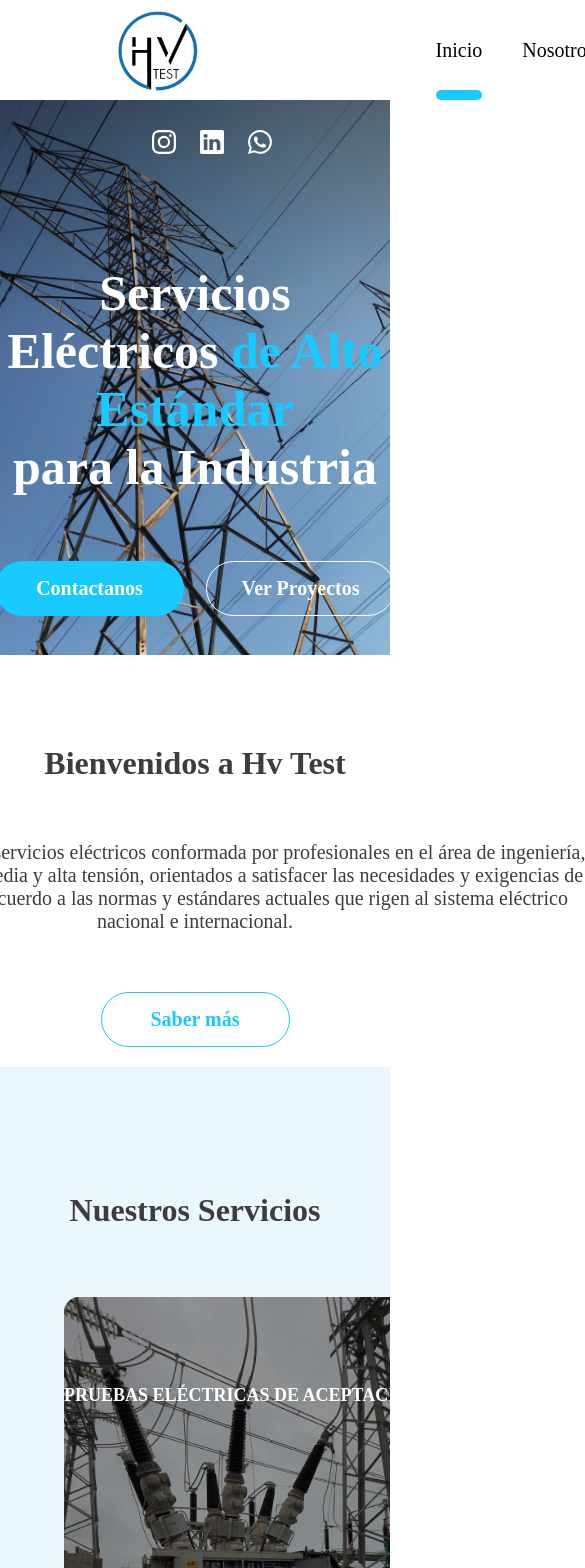
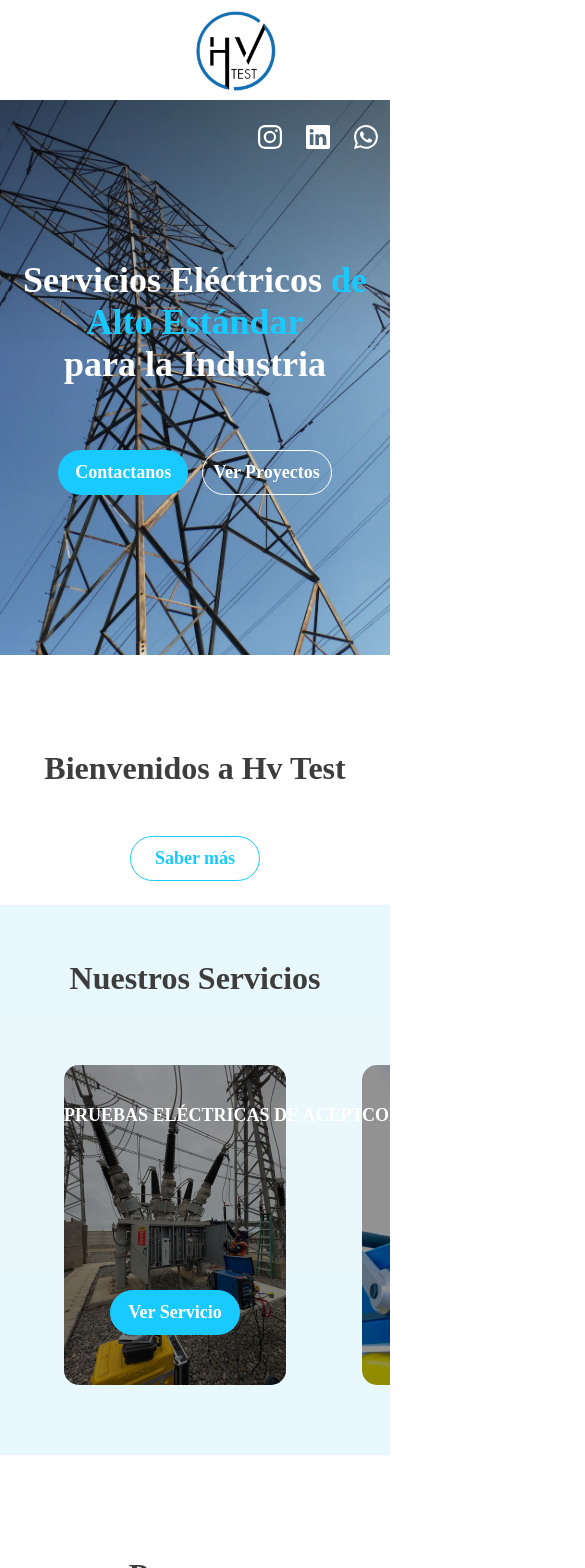
Before and after one commit to Bernullys/hvtest-github, a React (Vite) app: page /inicio in a window 390 px wide. Shown: the top 1568 px of the page, 585 px wide, since content can reach past the window. Built offline with nearby package versions, Linux system fonts and the light colour scheme.

Commit message:
HomePage web responsive

```diff
--- a/src/Components/CardHomeClients/CardHomeClients.module.css
+++ b/src/Components/CardHomeClients/CardHomeClients.module.css
@@ -6,3 +6,10 @@
     width: 100%;
     white-space: nowrap;
 }
+
+@media(max-width: 1200px) {
+    .card_home_clients_card_container img {
+        width: fit-content;
+        height: 100px;
+    }
+}
--- a/src/Components/CardHomeProjects/CardHomeProjects.module.css
+++ b/src/Components/CardHomeProjects/CardHomeProjects.module.css
@@ -52,3 +52,30 @@
     cursor: pointer;
     margin-bottom: 12px;
 }
+
+@media(max-width: 960px) {
+    .card_home_project_description {
+        display: none;
+    }
+    .transparent_button {
+        width: 120px;
+        height: 35px;
+        margin-top: 24px;
+    }
+    .card_home_project_title {
+        font-size: 36px;
+    }
+
+}
+
+@media(max-width: 500px) {
+    .card_home_project_title {
+        font-size: 28px;
+    }
+}
+
+@media(max-width: 340px) {
+    .card_home_project_title {
+        font-size: 20px;
+    }
+}
--- a/src/Components/CardHomeServices/CardHomeServices.module.css
+++ b/src/Components/CardHomeServices/CardHomeServices.module.css
@@ -53,3 +53,26 @@
 .white_button_sm:hover {
     background-color: rgba(0, 0, 0, 0.5);
 }
+
+@media(max-width: 1200px) {
+    .card_home_service_container,
+    .card_home_service_container_blind {
+        width: 292px;
+        height: 420px;
+    }
+}
+
+@media(max-width: 500px) {
+    .card_home_service_container,
+    .card_home_service_container_blind {
+        width: 222px;
+        height: 320px;
+    }
+    .white_button_sm {
+        width: 130px;
+        height: 45px;
+        padding: 5px;
+        border-radius: 89px;
+        font-size: 18px;
+    }
+}
--- a/src/Components/Footer/Footer.module.css
+++ b/src/Components/Footer/Footer.module.css
@@ -65,3 +65,27 @@
         margin-right: 24px;
     }
 }
+
+@media(max-width: 830px) {
+    .botton_rights {
+        display: none;
+    }
+    .footer_central_container {
+        flex-direction: column;
+        justify-content: space-evenly;
+        margin-top: 10px;
+        width: auto;
+    }
+    .footer_nav_container {
+        display: flex;
+        justify-content: center;
+        width: 100%;
+        height: 500px;
+    }
+}
+
+@media(max-width: 500px) {
+    .logo_hvt_footer {
+        display: none;
+    }
+}
--- a/src/Components/Header/Header.module.css
+++ b/src/Components/Header/Header.module.css
@@ -100,11 +100,28 @@ header {
     line-height: normal;
 }
 
-@media(max-width: 1255px) {
+@media(max-width: 1200px) {
     #cotiza_header_button {
-        width: 100px;
-    }
-    .header_nav_container {
-        width: max-content;
+        width: 150px;
     }
 }
+
+@media(max-width: 1075px) {
+    #cotiza_header_button {
+        width: 85px;
+        border-radius: 10px;
+    }
+}
+
+@media(max-width: 960px) {
+    .header_nav_ul,
+    .contact_header_button_container {
+        display: none;
+    }
+}
+
+@media(max-width: 830px) {
+    header {
+        width: 100vw;
+    }
+}
--- a/src/Components/HomePage/HomePage.module.css
+++ b/src/Components/HomePage/HomePage.module.css
@@ -254,3 +254,68 @@
     white-space: nowrap;
     width: 100%;
 }
+
+@media(max-width: 830px) {
+    .home_middle_paragraph {
+        width: 75%;
+    }
+}
+
+@media(max-width: 500px) {
+    .home_title {
+        font-size: 36px;
+    }
+    .blue_button,
+    .transparent_button,
+    .white_button {
+        width: 130px;
+        height: 45px;
+        padding: 5px;
+        border-radius: 89px;
+        font-size: 18px;
+    }
+    .home_buttons_title_container {
+        justify-content: space-evenly;
+        width: 300px;
+    }
+}
+
+@media(max-width: 500px) {
+    .home_projects_grid_container {
+        display: flex;
+        flex-direction: column;
+    }
+    .home_middle_paragraph {
+        display: none;
+    }
+    .home_middle_container {
+        height: 250px;
+    }
+    .home_services_title {
+        margin-top: 20px;
+        padding: 0;
+    }
+    .home_services_container {
+        height: 550px;
+    }
+    .home_page_main_container {
+        height: 2800px;
+    }
+}
+
+@media(max-width: 340px) {
+    .home_title,
+    .home_middle_title,
+    .home_services_title,
+    .home_projects_title {
+        font-size: 26px;
+    }
+    .home_buttons_title_container {
+        flex-direction: column;
+        width: auto;
+        height: 120px;
+    }
+    .home_title_container {
+
+    }
+}
--- a/src/Components/SocialLogos/SocialLogos.module.css
+++ b/src/Components/SocialLogos/SocialLogos.module.css
@@ -22,3 +22,9 @@
     color: #006D8F;
     padding: 0;
 }
+
+@media(max-width: 830px) {
+    .logos_main_container {
+        padding: 25px 0 0 0;
+    }
+}
```
